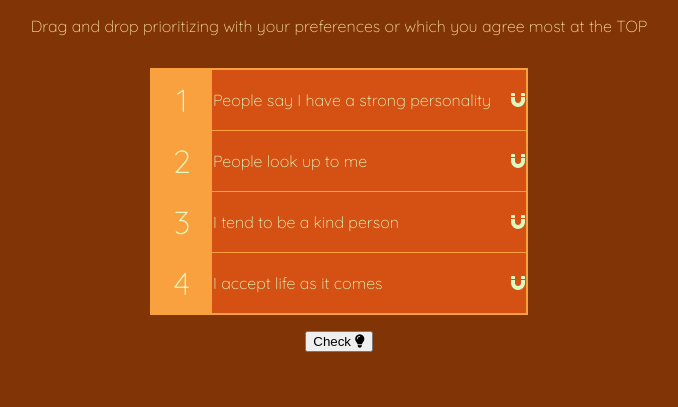
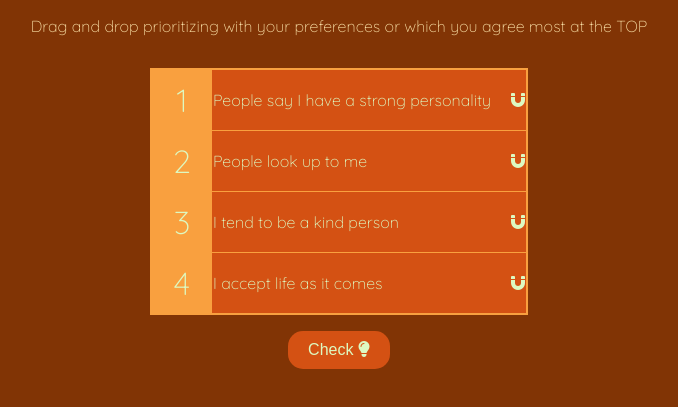
Before and after one commit to willianchu/scramble_input, a plain HTML site: page index.html in a window 1280 px wide. Shown: the part 83-490 px from the top of the page, without its empty margins (301-979 px from the left). Drawn offline with Linux system fonts and the light colour scheme.

Commit message:
styling button

```diff
--- a/script.js
+++ b/script.js
@@ -22,7 +22,7 @@ function createList() {
     .forEach((question, index) => {
       const listItem = document.createElement('li');
 
-      // listItem.classList.add('right'); test
+      // listItem.classList.add('over');
 
       listItem.setAttribute('data-index', index);
 
--- a/style.css
+++ b/style.css
@@ -51,6 +51,10 @@ body {
   width: 60px;
 }
 
+.draggable-list li.over .draggable {
+  color: #EAEAEA
+}
+
 .draggable-list .question-name {
   margin: 0 20px 0 0;
 }
@@ -70,3 +74,20 @@ body {
   padding: 1px;
   flex: 1;
 }
+
+.check-btn {
+  background-color: var(--background2-color);
+  border: none;
+  color: var(--text-color);
+  font-size: 16px;
+  padding: 10px 20px;
+  border-radius: 15px;
+}
+
+.check-btn:active {
+  transform: scale(.9);
+}
+
+.check-btn:focus {
+  outline: none;
+}
```
